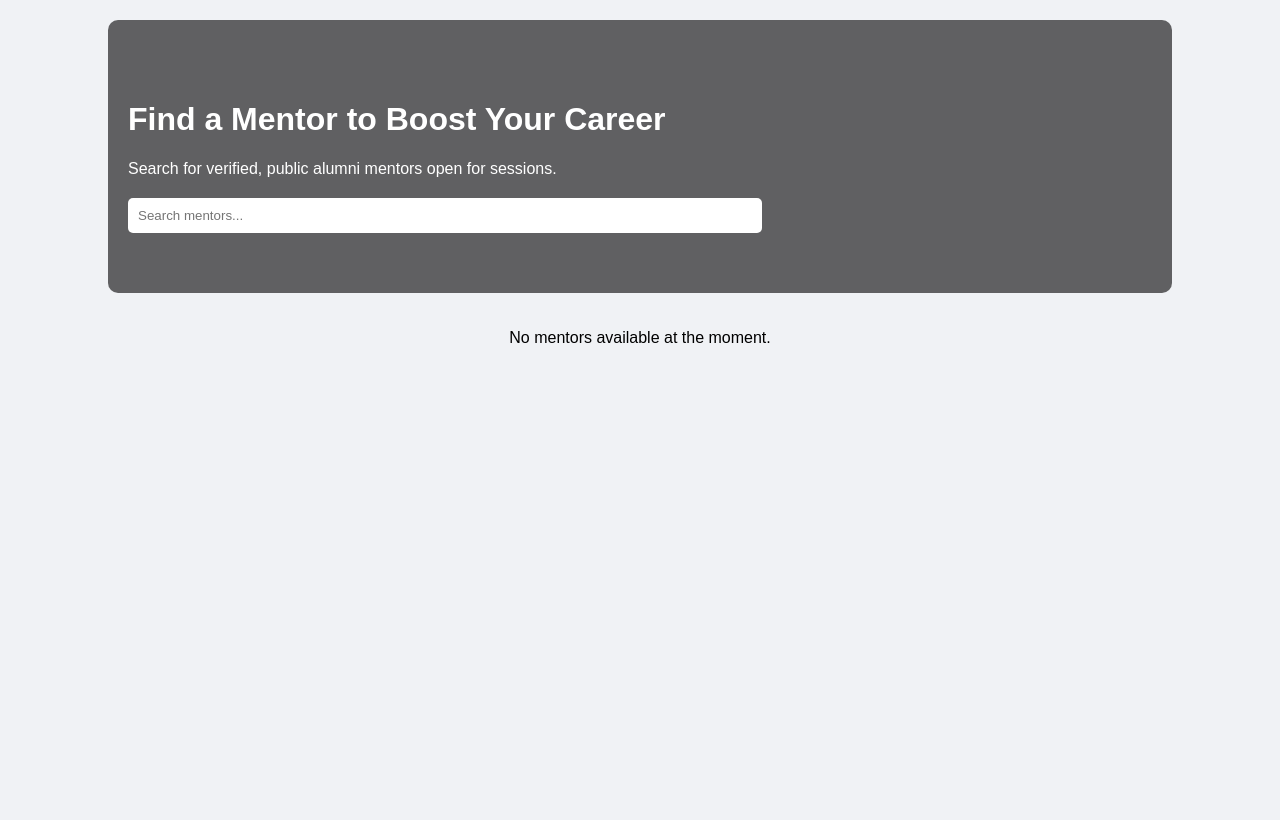
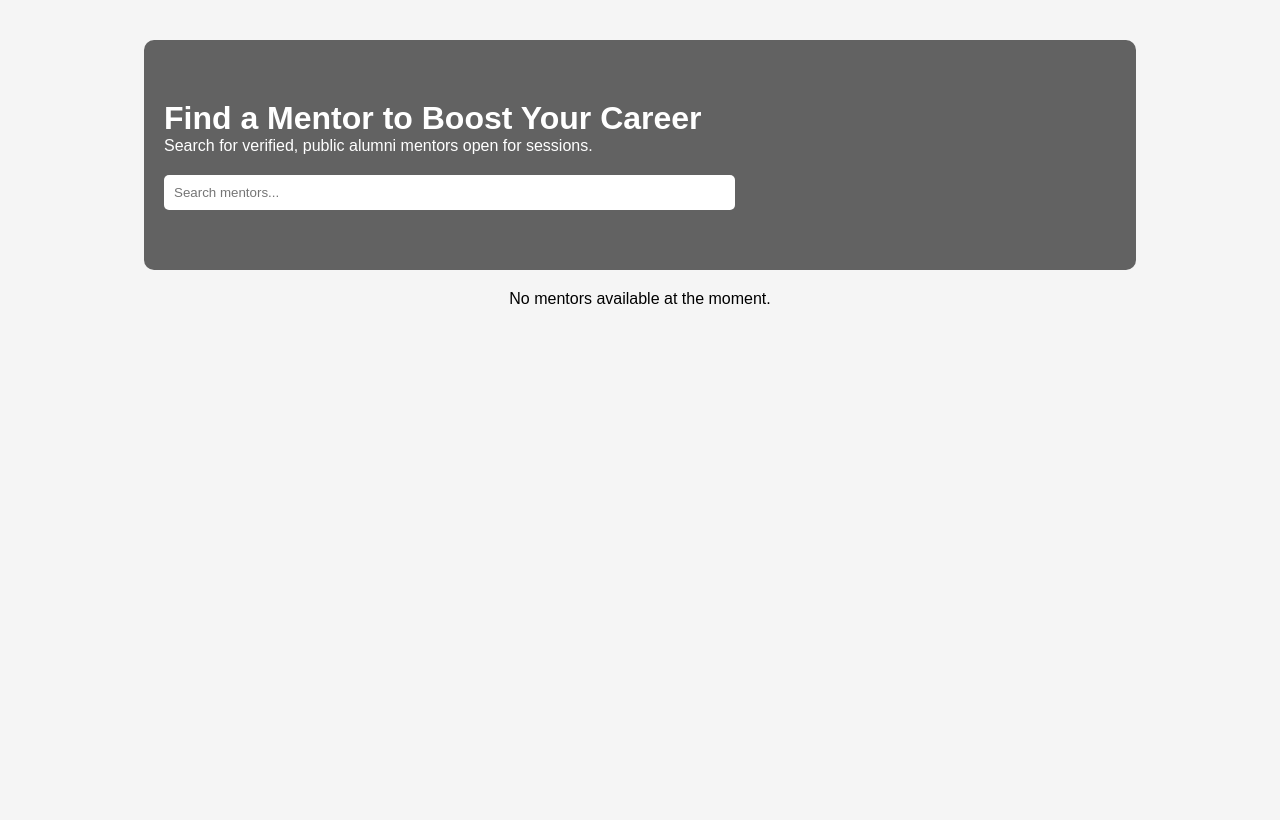
Before and after one commit to Keerthanaa24/alumnexus, a Python web app: template templates/mentorship.html in a window 1280 px wide. After the commit the page ends 304 px from the top, so only its background shows below. Run offline with Jinja, Linux system fonts and the light colour scheme; the template is opened without the code that fills it, so the values that code supplies are empty.

Commit message:
Update mentorship.html

```diff
--- a/templates/mentorship.html
+++ b/templates/mentorship.html
@@ -4,13 +4,16 @@
     <meta charset="UTF-8">
     <meta name="viewport" content="width=device-width, initial-scale=1.0">
     <title>Mentorship Program</title>
-    <style>
-body {
-    font-family: Arial, sans-serif !important;
-    margin: 0 !important;
-    padding: 0 !important;
-    background: #f0f2f5 !important;
-            min-height: 100vh;
+    <style type="text/css">
+        * {
+            margin: 0;
+            padding: 0;
+            box-sizing: border-box;
+        }
+        body {
+            font-family: 'Arial', sans-serif;
+            background-color: #f5f5f5;
+            padding: 20px;
         }
         .hero {
             padding: 60px 20px;
```
